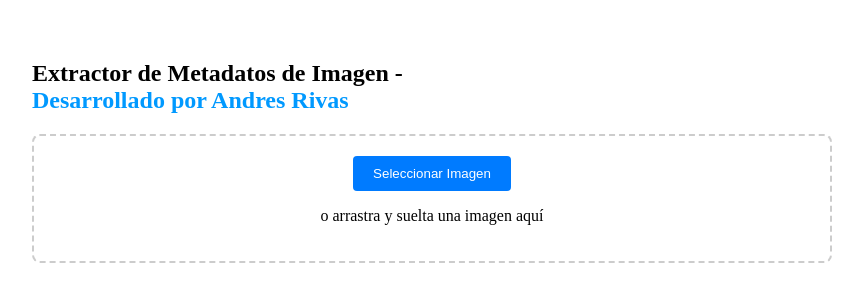
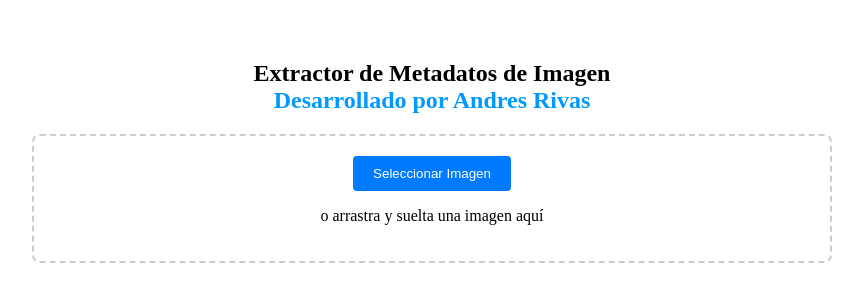
Before and after one commit to Andrew-Nwm/metadata-extractor, an Angular app: page / in a window 1280 px wide. Shown: the top 302 px of the page, without its empty margins (208-1071 px from the left). Built offline with nearby package versions, Linux system fonts and the light colour scheme.

Commit message:
css: aligned h2 content and middle dash removed

```diff
--- a/src/app/image-component/image-component.component.ts
+++ b/src/app/image-component/image-component.component.ts
@@ -8,7 +8,7 @@ import * as ExifReader from 'exifreader';
   standalone: true,
   template: `
     <div class="container">
-      <h2>Extractor de Metadatos de Imagen - <br><span>Desarrollado por Andres Rivas</span></h2>
+      <h2>Extractor de Metadatos de Imagen <br><span>Desarrollado por Andres Rivas</span></h2>
 
       <div class="upload-box"
            (dragover)="onDragOver($event)"
@@ -69,7 +69,7 @@ import * as ExifReader from 'exifreader';
 
 
 body {
-    font-family: 'Montserrat', 'Fira Code';
+    font-family: 'Montserrat', 'Fira Code', sans-serif;
 }
 
     .container {
@@ -116,6 +116,10 @@ body {
       border-radius: 8px;
       margin-top: 20px;
       box-shadow: 0 2px 4px rgba(0,0,0,0.1);
+    }
+
+    h2{
+      text-align: center;
     }
 
     h3 {
```
